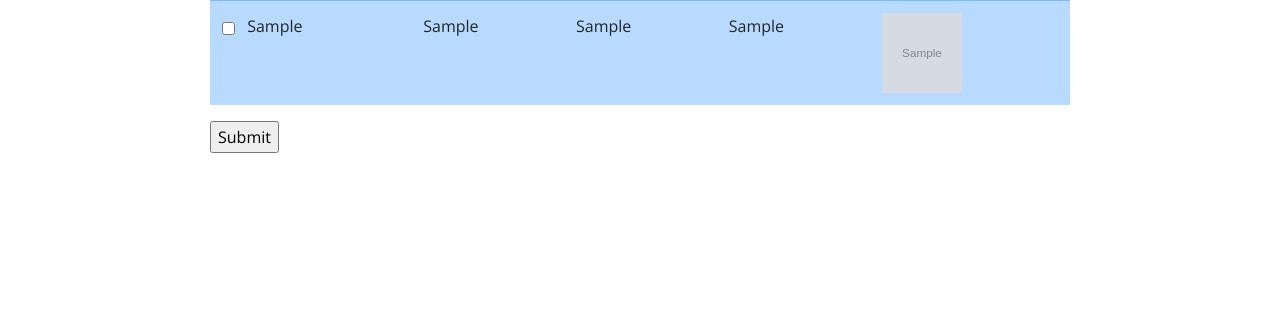
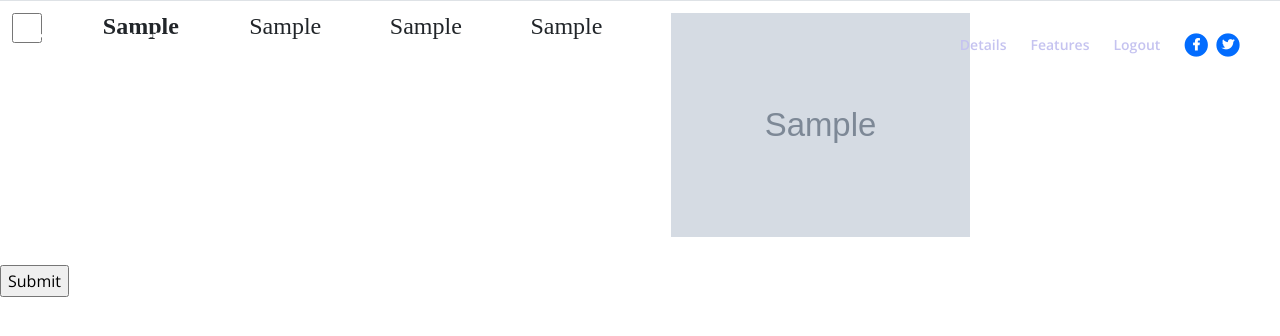
Before and after one commit to MahimaGajjar/Travel-Through, a Flask app: template Templates/user/locations.html in a window 1280 px wide. Shown: the top 336 px of the page. Run offline with Flask 2, Linux system fonts and the light colour scheme; the template is opened without the code that fills it: most values are stand-ins (such as "Sample title", 1, 10 or a date in 2020); grey boxes marked "Sample" are stand-in pictures; some libraries are stand-ins or nearby versions.

Commit message:
loaction Templates

```diff
--- a/Static/css/styles.css
+++ b/Static/css/styles.css
@@ -240,7 +240,10 @@
 	color: #ffffff;
 	text-decoration: none;
 }
-
+input.largerCheckbox {
+	width: 30px;
+	height: 30px;
+}
 .form-group {
 	position: relative;
 	margin-bottom: 1.25rem;
@@ -619,7 +622,12 @@
 	margin-bottom: 0.75rem;
 	border-radius: 50%;
 }
-
+div.tab{
+	height: 5% ;
+	 width:100%;
+	 font-family: "Times New Roman", Times, serif;
+	 font-size: 1.5rem;
+}
 
 /*********************/
 /*     Details 1     */
--- a/Templates/user/locations.html
+++ b/Templates/user/locations.html
@@ -33,45 +33,90 @@
     <link rel="icon" href="{{ url_for('static', filename='images/logo.jpg') }}">
 </head>
 
-    <body>
-     <form action="{{ url_for('tripdetails.getSelectedLocations') }}">
-        <table class="table table-hover table-primary">
+<body data-spy="scroll" data-target=".fixed-top">
+
+    <!-- Navigation -->
+    <nav class="navbar navbar-expand-lg fixed-top navbar-dark">
+        <div class="container">
+
+            <!-- Text Logo - Use this if you don't have a graphic logo -->
+            <!-- <a class="navbar-brand logo-text page-scroll" href="index.html">Gemdev</a> -->
+
+            <!-- Image Logo -->
+             <a class="navbar-brand logo-text page-scroll" href="index.html">TravelThrough</a>
+
+
+            <div class="navbar-collapse offcanvas-collapse" id="navbarsExampleDefault">
+                <ul class="navbar-nav ml-auto">
+                    <li class="nav-item">
+                        <a class="nav-link page-scroll" href="#details">Details <span class="sr-only">(current)</span></a>
+                    </li>
+                    <li class="nav-item">
+                        <a class="nav-link page-scroll" href="#features">Features</a>
+                    </li>
+                    <li class="nav-item">
+                        <a class="nav-link page-scroll" href="{{url_for('login.logout')}}">Logout</a>
+                    </li>
+
+                </ul>
+                <span class="nav-item social-icons">
+                    <span class="fa-stack">
+                            <a href="#your-link">
+                                <i class="fas fa-circle fa-stack-2x"></i>
+                                <i class="fab fa-facebook-f fa-stack-1x"></i>
+                            </a>
+                    </span>
+                    <span class="fa-stack">
+                        <a href="#your-link">
+                            <i class="fas fa-circle fa-stack-2x"></i>
+                            <i class="fab fa-twitter fa-stack-1x"></i>
+                        </a>
+                    </span>
+                </span>
+            </div> <!-- end of navbar-collapse -->
+        </div> <!-- end of container -->
+    </nav> <!-- end of navbar -->
+    <!-- end of navigation -->
+
+
+        <table class="table table-responsive-md table-hover ">
+            <form action="{{ url_for('tripdetails.getSelectedLocations') }}">
             <tbody>
               {% for n in name %}
             <tr>
                 <td>
-                <input type="checkbox"   name=loc value={{n['COL 1']}} />
-                <label for={{n['COL 2']}}>{{n['COL 2']}}</label><br>
+                    <input type="checkbox" class="largerCheckbox" name=loc value={{n['COL 1']}} />
                 </td>
 
+                <th>
+                    <div class="tab" for={{n['COL 2']}}>{{n['COL 2']}}</div><br>
+                </th>
 
                 <td>
-                    <div style="height: 5% ; width:100% ">  {{n['COL 3']}}</div>
+                    <div class="tab">  {{n['COL 3']}}</div>
+                </td>
 
-                 </td>
-
-
-                <td>
-                    <div style="height: 5% ; width:100% ">  {{n['COL 5']}}</div>
+                 <td>
+                    <div class="tab">  {{n['COL 5']}}</div>
                 </td>
 
                 <td>
-                    <div style="height: 5% ; width:100% ">  {{n['COL 6']}}</div>
+                    <div class="tab">  {{n['COL 6']}}</div>
                 </td>
 
-
                 <td>
-                    <div>
-                    <img src= {{n.image}} style="height:5rem ;width:5rem"></img>
-                    </div>
+                 <div>
+                    <img src= {{n.image}} style="height:50% ; width:50% "></img>
+                 </div>
                 </td>
             </tr>
             {% endfor %}
 
         </tbody>
+    </form>
     </table>
             <input type="submit" value="Submit" >
-    </form>
+
        <!-- Scripts -->
        <script src="{{ url_for('static', filename='js/jquery.min.js')}}"></script> <!-- jQuery for Bootstrap's JavaScript plugins -->
        <script src="{{ url_for('static', filename='js/bootstrap.min.js')}}"></script> <!-- Bootstrap framework -->
--- a/login/login.py
+++ b/login/login.py
@@ -5,7 +5,7 @@
 
 
 bp_login = Blueprint('login', __name__)
-print("bpnm============",bp_login)
+# print("bpnm============",bp_login)
 
 @bp_login.route('/login', methods =['GET', 'POST'])
 def login():
```
